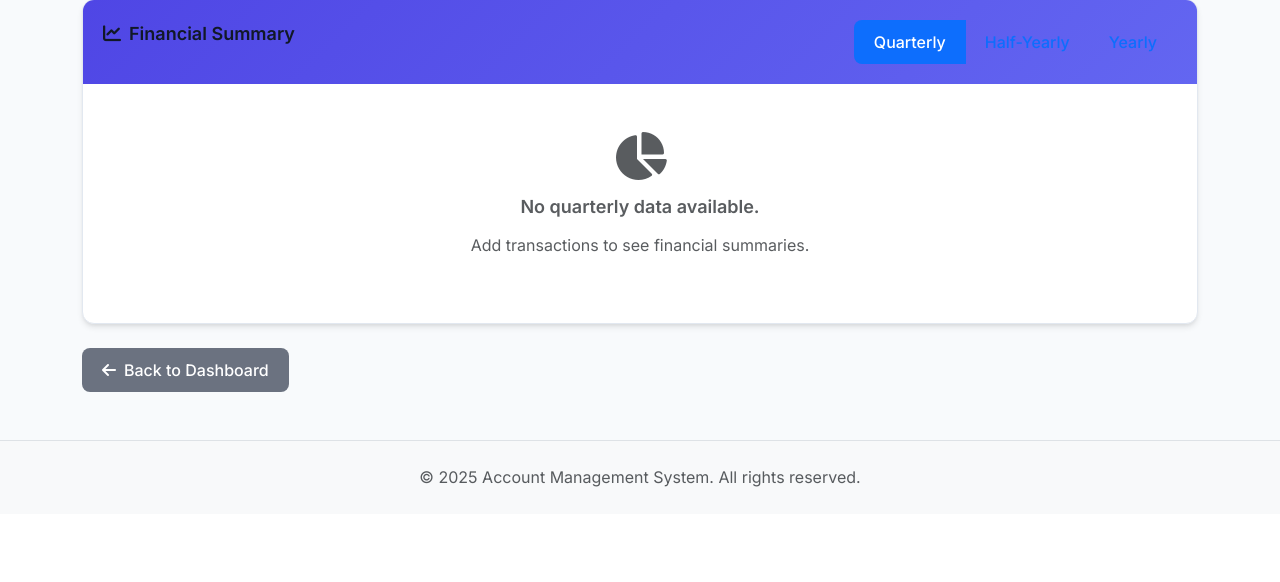
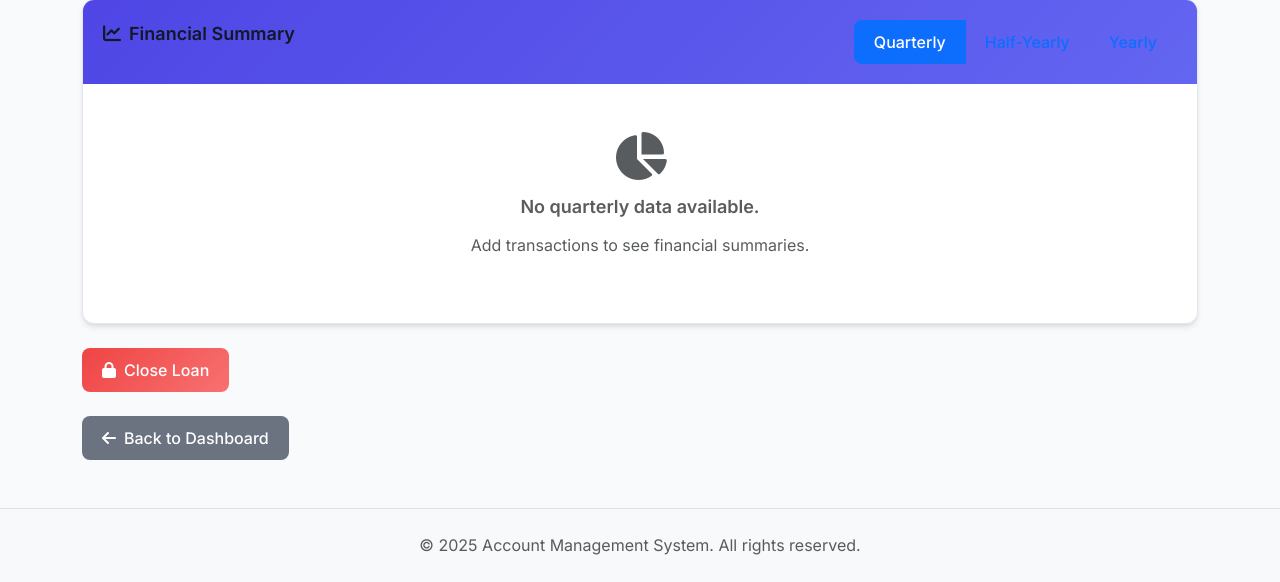
Before and after one commit to Ashmit12092000/icl, a Flask app: template templates/customer_profile.html in a window 1280 px wide. Shown: the part 1942-2524 px from the top of the page. Before the commit the page ends 2429 px from the top, so only its background shows below. Run offline with Flask 3, Linux system fonts and the light colour scheme; the template is opened without the code that fills it, so the values that code supplies are empty; a user stored in the database is signed in; some libraries are stand-ins or nearby versions.

Commit message:
Update customer_profile.html

```diff
--- a/templates/customer_profile.html
+++ b/templates/customer_profile.html
@@ -420,6 +420,16 @@
             </div>
         </div>
     </div>
+    {% if current_user.role in ['admin', 'data_entry'] %}
+    <!-- Close Loan Button -->
+    <div class="row mt-4">
+        <div class="col-12">
+            <button onclick="confirmLoanClose('{{ customer.id }}', '{{ customer.name }}')" class="btn btn-danger">
+                <i class="fas fa-lock me-2"></i>Close Loan
+            </button>
+        </div>
+    </div>
+    {% endif %}
 
     <!-- Back Button -->
     <div class="row mt-4">
@@ -438,6 +448,28 @@
 <script src="https://cdn.jsdelivr.net/npm/chartjs-adapter-date-fns/dist/chartjs-adapter-date-fns.bundle.min.js"></script>
 
 <script>
+// Confirm loan close function
+function confirmLoanClose(customerId, customerName) {
+    if (confirm(`Are you sure you want to close the loan for "${customerName}"? This action will mark the loan as closed and prevent further transactions.`)) {
+        // Create a form to submit the close loan request
+        const form = document.createElement('form');
+        form.method = 'POST';
+        form.action = `/customer/${customerId}/close_loan`;
+
+        // Add CSRF token if needed
+        const csrfToken = document.querySelector('meta[name=csrf-token]');
+        if (csrfToken) {
+            const csrfInput = document.createElement('input');
+            csrfInput.type = 'hidden';
+            csrfInput.name = 'csrf_token';
+            csrfInput.value = csrfToken.getAttribute('content');
+            form.appendChild(csrfInput);
+        }
+
+        document.body.appendChild(form);
+        form.submit();
+    }
+}
 $(document).ready(function() {
     // Transaction data from backend
     const transactions = [
```
